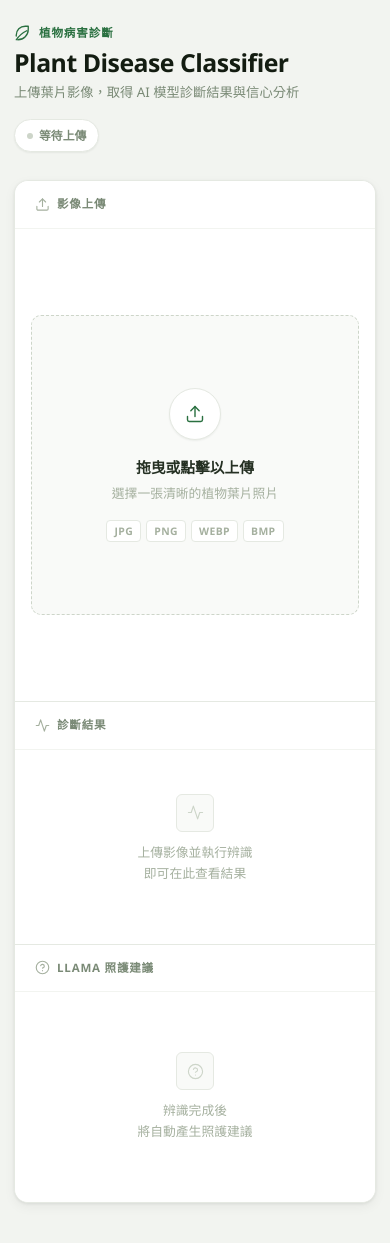
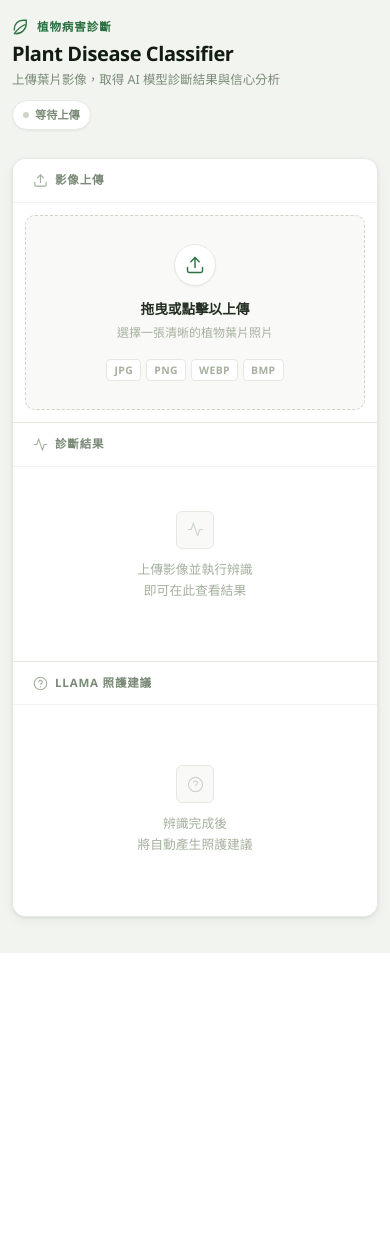
Before and after one commit to iamhenryhuang/2026-Spring-DTAI, a Flask app: page / in a window 390 px wide. After the commit the page ends 953 px from the top, so only its background shows below. Run offline with Flask 3, Linux system fonts and the light colour scheme; parts of the project's set-up code (start-up, migrations or seed data) failed here and were passed over.

Commit message:
style: improve responsive layout across all breakpoints

```diff
--- a/templates/index.html
+++ b/templates/index.html
@@ -393,21 +393,50 @@
     }
 
     /* ── Responsive ── */
+
+    /* Tablet landscape: 3-col → 2-col (advice spans full width below) */
     @media (max-width: 1024px) {
-      .grid { grid-template-columns: 1fr 260px; }
-      .advice-col { grid-column: 1 / -1; border-left: 0; border-top: 1px solid var(--n-200); }
+      .grid { grid-template-columns: 1fr 240px; }
+      .advice-col { grid-column: 1 / -1; border-left: 0 !important; border-top: 1px solid var(--n-200); }
     }
 
+    /* Tablet portrait: 2-col → single col */
     @media (max-width: 780px) {
       .grid { grid-template-columns: 1fr; }
       .advice-col { grid-column: auto; }
-      .card + .card { border-left: 0; border-top: 1px solid var(--n-200); }
-      .hd { flex-direction: column; align-items: flex-start; }
+      .card + .card { border-left: 0 !important; border-top: 1px solid var(--n-200); }
+      .hd { flex-direction: column; align-items: flex-start; gap: 10px; }
+      .upload-card { min-height: unset; }
+      .dz { min-height: 220px; }
+      .preview-img-box { min-height: 240px; }
+      #advice-body { max-height: none; }
     }
 
+    /* Mobile: tighten spacing and typography */
     @media (max-width: 480px) {
-      .page { padding: 24px 14px 40px; }
-      .dz-wrap { padding: 16px; }
+      .page { padding: 18px 12px 36px; }
+      .hd-title { font-size: 1.25rem; }
+      .hd-desc  { font-size: .78rem; }
+      .hd-status { font-size: .7rem; padding: 5px 10px; }
+      .dz-wrap { padding: 12px; }
+      .dz { min-height: 180px; }
+      .dz-circle { width: 42px; height: 42px; margin-bottom: 12px; }
+      .dz-primary { font-size: .85rem; }
+      .dz-secondary { font-size: .75rem; }
+      .preview-img-box { min-height: 200px; }
+      #preview-img { max-height: 280px; }
+      .preview-footer { flex-wrap: wrap; gap: 8px; }
+      .pf-name { width: 100%; }
+      .pf-actions { width: 100%; justify-content: flex-end; }
+      .btn { height: 36px; font-size: .8rem; }
+      .card-hd { padding: 12px var(--card-pad); flex-wrap: wrap; gap: 6px; }
+      --card-pad: 16px;
+    }
+
+    /* Very small phones */
+    @media (max-width: 360px) {
+      .pf-actions { flex-direction: column; }
+      .pf-actions .btn { width: 100%; justify-content: center; }
     }
 
     /* ── Animation ── */
```
